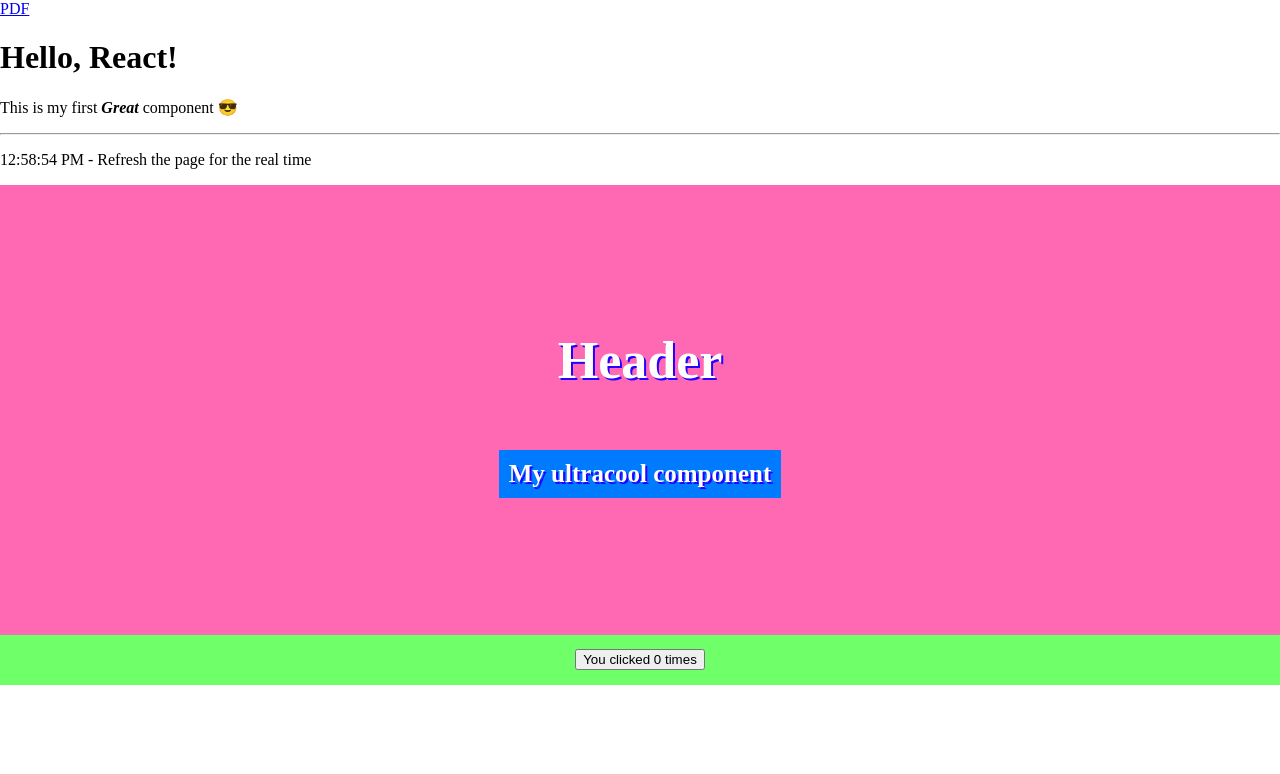
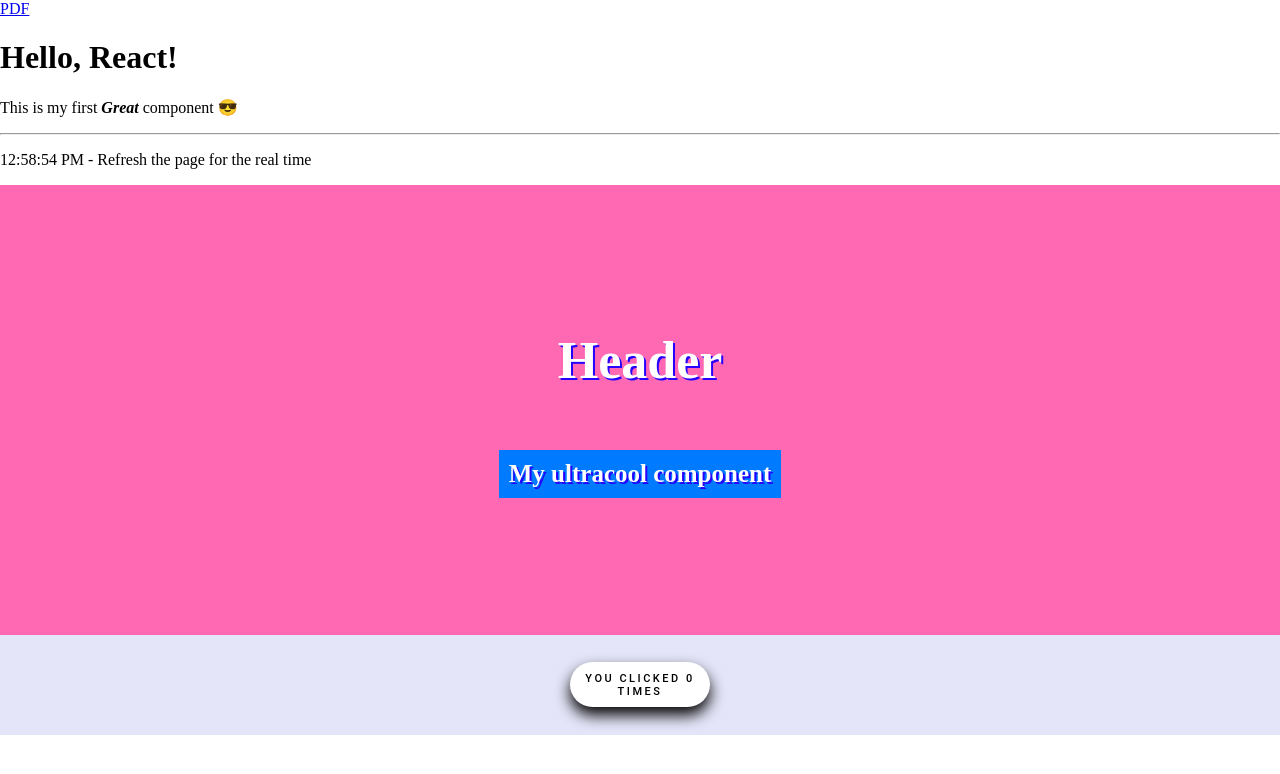
Before and after one commit to Supernuija/portfolio, a React (Create React App) app: page / in a window 1280 px wide. Shown: the top 774 px of the page. Built offline with nearby package versions, Linux system fonts and the light colour scheme.

Commit message:
stylish button tweak

```diff
--- a/src/components/clickCount.module.scss
+++ b/src/components/clickCount.module.scss
@@ -1,24 +1,33 @@
 .container {
     width: 100%;
-    height: 50px;
-    background: rgb(110, 255, 105);
+    height: 100px;
+    background: rgb(228, 229, 248);
     display: flex;
     flex-direction: column;
     justify-content: center;
     align-items: center;
-
-    h1 {
-      font-size: 52px;
-      color: rgb(255, 255, 255);
-      text-shadow: 2px 2px #2600ff;
-    }
-
-    p {
-      font-weight: 700;
-      font-size: 25px;
-      color: rgb(255, 255, 255);
-      text-shadow: 2px 2px #2600ff;
-      background: rgb(0, 123, 255);
-      padding: 10px;
-    }
   }
+  .button {
+    width: 140px;
+    height: 45px;
+    font-family: 'Roboto', sans-serif;
+    font-size: 11px;
+    text-transform: uppercase;
+    letter-spacing: 2.5px;
+    font-weight: 500;
+    color: #000;
+    background-color: #fff;
+    border: none;
+    border-radius: 45px;
+    box-shadow: 0px 8px 15px rgba(0, 0, 0, 1);
+    transition: all 0.3s ease 0s;
+    cursor: pointer;
+    outline: none;
+    padding: 10px;
+  }
+  .button:hover {
+    background-color: #2EE59D;
+    box-shadow: 0px 8px 15px rgba(0, 127, 0, 1);
+    color: rgb(0, 0, 0);
+    transform: translateY(2px);
+  }
--- a/src/components/clickCount.tsx
+++ b/src/components/clickCount.tsx
@@ -9,10 +9,9 @@ type ClickCountProps = {
 const ClickCount: React.FC<ClickCountProps> = ({ initialValue, callback }) => {
   const [count, setCount] = useState(initialValue)
 
-
   return (
-    <div className={styles.container}>
-      <button onClick={() => {
+    <div className={styles.container} >
+      <button className={styles.button} onClick={() => {
         setCount(count + 1)
         callback()
       }}>
```
